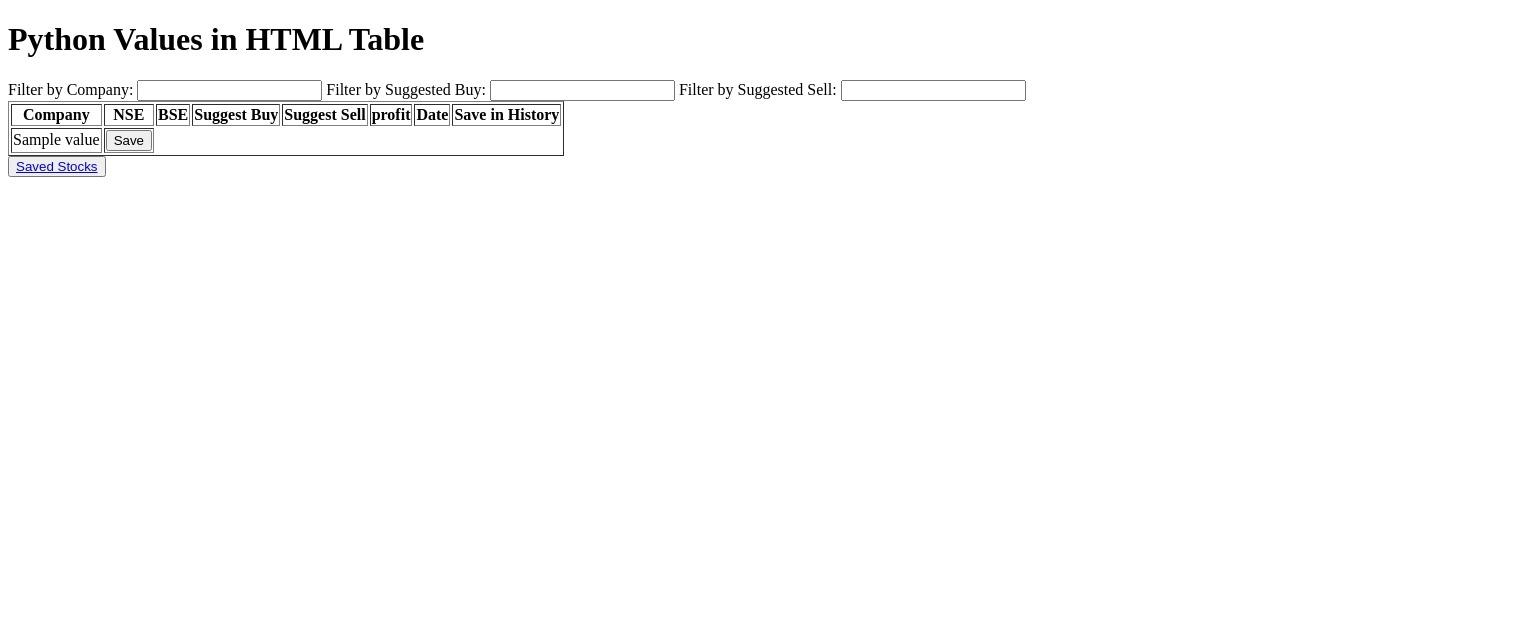
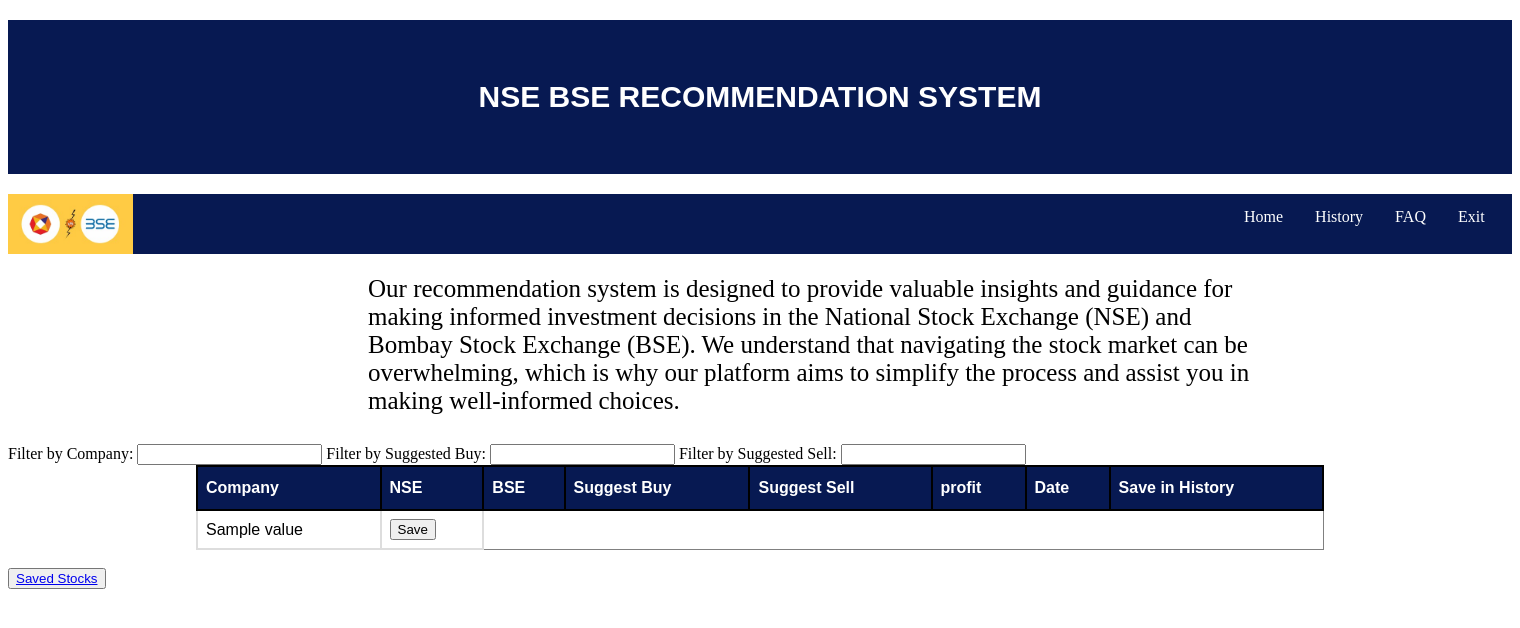
Before and after one commit to Jessica-Tapar/pythonCiti, a Flask app: template templates/saved_stocks.html in a window 1520 px wide. Shown: the top 628 px of the page. Run offline with Flask 3, Linux system fonts and the light colour scheme; the template is opened without the code that fills it: most values are stand-ins (such as "Sample title", 1, 10 or a date in 2020); parts of the project's set-up code (start-up, migrations or seed data) failed here and were passed over.

Commit message:
Added CSS Changes

```diff
--- a/static/style.css
+++ b/static/style.css
@@ -11,7 +11,7 @@ body {
     left: 0;
     width: 100%;
     height: 100%;
-    background-image: url('stock-market.jpg'); /* Replace with your background image */
+    background-image: url('business-graph-chart-of-stock-market-investment-on-blue-background-vector.jpg'); /* Replace with your background image */
     background-size: cover;
     z-index: -1;
 }
@@ -31,7 +31,7 @@ label {
 
 input[type="text"],
 input[type="password"] {
-    width: 60%;
+    width: 80%;
     padding: 15px;
     margin-bottom: 15px; /* Slightly more spacing between input fields */
     border: 1px solid #ccc;
--- a/templates/saved_stocks.html
+++ b/templates/saved_stocks.html
@@ -2,11 +2,127 @@
 <html>
 <head>
     <title>Python Values in HTML Table</title>
+<!--    <link rel="stylesheet" href="{{ url_for('static', filename='table.css') }}">-->
+
 </head>
+<style>
+
+    h1{
+        padding: 60px;
+        text-align: center;
+        background: #071952;
+        color: white;
+        font-size: 30px;
+        font-family: Arial, Helvetica, sans-serif;
+      }
+
+    .navbar{
+  position: relative;
+    left: 1200px;
+  height: 60px;
+}
+    /* Style for the navigation bar */
+    ul.navbar {
+      list-style-type: none;
+      margin: 0;
+      padding: 0;
+      background-color: #071952;
+      overflow: hidden;
+      height: 60px;
+    }
+
+    ul.navbar li {
+      float: right;
+      height: 60px;
+    }
+
+    ul.navbar li a {
+      display: block;
+      color: white;
+      text-align: center;
+      padding: 14px 16px;
+      text-decoration: none;
+      height: 60px;
+    }
+
+    /* Style for the navigation bar links on hover */
+    ul.navbar li a:hover {
+      background-color: #111;
+      height: 60px;
+    }
+
+    .intro{
+      width: 890px;
+      position: relative;
+      top: -4PX;
+      left: 360px;
+      font-size: 25px;
+    }
+
+    .navigation-bar {
+      background-image: url('download.jpeg');
+      background-repeat: no-repeat;
+      background-size: contain; /* Adjust the image size to fit the navigation bar */
+      background-position: left center; /* Align the logo to the left side of the navigation bar */
+  }
+
+  .navigation-bar {
+    background-color: #071952;
+    height: 60px;
+    display: flex;
+    align-items: center;
+    padding: 0 20px;
+}
+
+#comparisonTable {
+    font-family: Arial, Helvetica, sans-serif;
+    border-collapse: collapse;
+    margin-left: auto;
+    margin-right: auto;
+    width: 75%;
+  }
+
+  #comparisonTable td, #comparisonTable th {
+    border: 2px solid #ddd;
+    padding: 8px;
+  }
+
+  #comparisonTable tr:hover {background-color: #ddd;}
+
+  #comparisonTable th {
+    padding-top: 12px;
+    padding-bottom: 12px;
+    text-align: left;
+    background-color: #071952;
+    color: white;
+    border: 2px solid black;
+  }
+
+
+
+
+
+</style>
 <body>
-    <h1>Python Values in HTML Table</h1>
+    <h1>NSE BSE RECOMMENDATION SYSTEM</h1>
 
     <div>
+
+        <div>
+    <nav class="navigation-bar">
+      <ul class="navbar">
+        <li><a href="Login.html">Exit</a></li>
+        <li><a href="FAQ.html">FAQ</a></li>
+        <li><a href="history.html">History</a></li>
+        <li><a href="main.html">Home</a></li>
+      </ul>
+  </nav>
+
+  </div>
+  <div class ="intro">
+    <p>Our recommendation system is designed to provide valuable insights and guidance for making informed investment decisions in the National Stock Exchange (NSE) and Bombay Stock Exchange (BSE). We understand that navigating the stock market can be overwhelming, which is why our platform aims to simplify the process and assist you in making well-informed choices.</p>
+  </div>
+
         <label for="filterCompany">Filter by Company:</label>
     <input type="text" id="filterCompany" onkeyup="filterTable()">
 
@@ -41,8 +157,8 @@
          </tbody>
     </table>
     </div>
-
-    <button ><a href="http://127.0.0.1:5000/saved_stocks">Saved Stocks</a></button>
+    <br/>
+    <button id="button"><a href="http://127.0.0.1:5000/saved_stocks">Saved Stocks</a></button>
 <!--    <h2>Saved Rows</h2>-->
 <!--    <div>-->
 <!--     <table border="1" id="savedTable">-->
```
Also changed, not shown: static/table.css (added, +10 -0 lines), templates/saved.html (+29 -0 lines), static/business-graph-chart-of-stock-market-investment-on-blue-background-vector.jpg (added), templates/download.jpeg (added).
